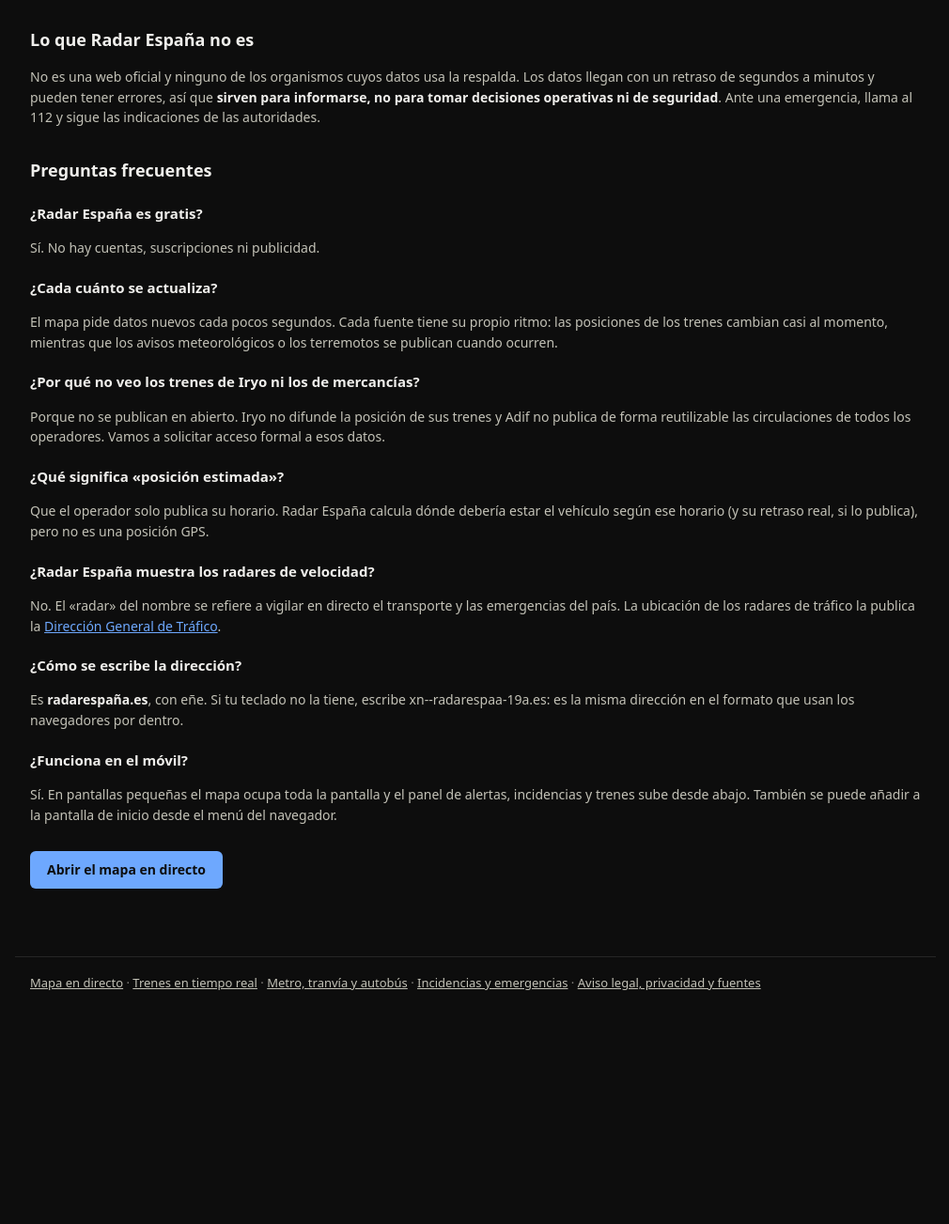
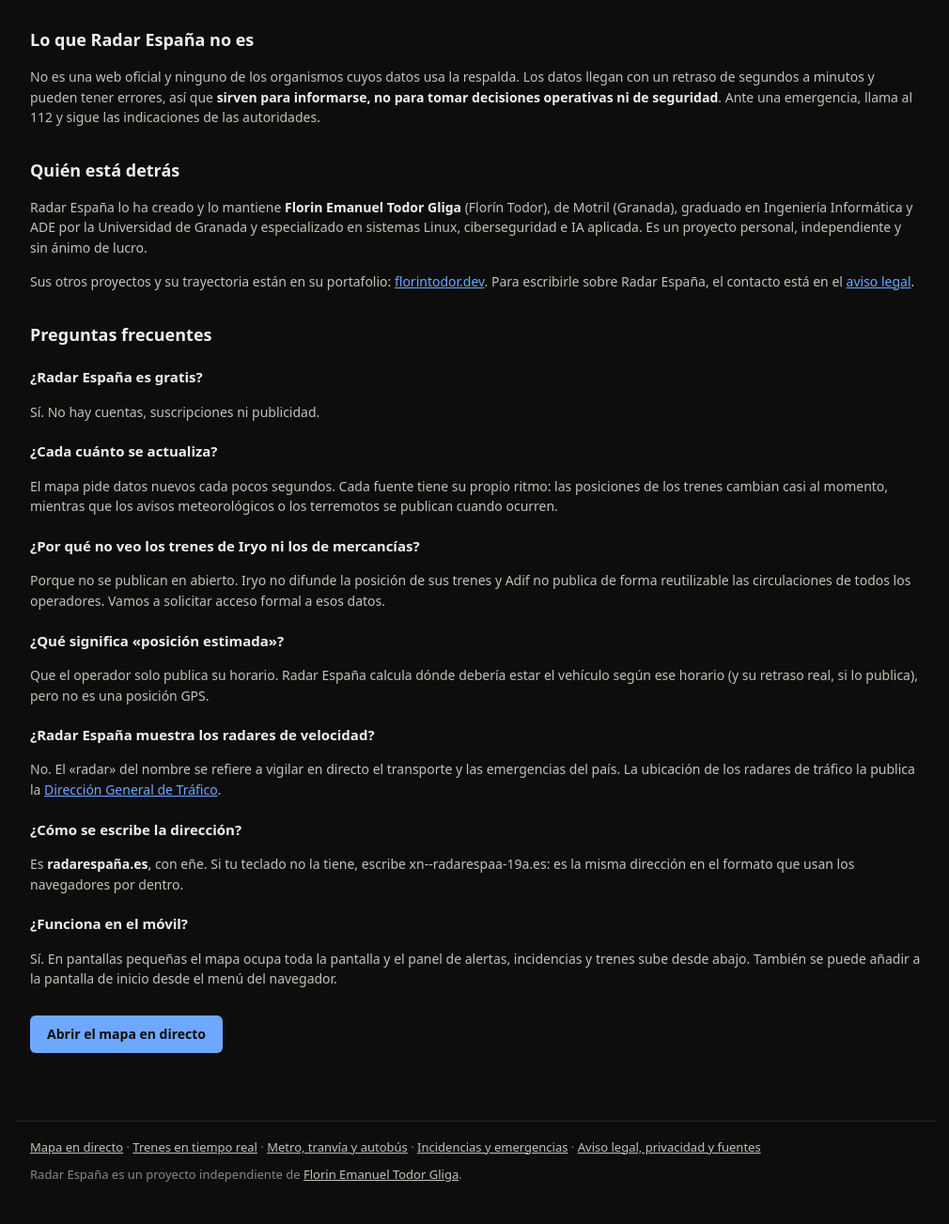
Before and after one commit to FlorinTodor/radar-es, a website: page public/que-es-radar-espana.html in a window 1280 px wide. Shown: the part 1009-2312 px from the top of the page at 94% size, without its empty margins (134-1144 px from the left). Before the commit the page ends 2108 px from the top, so only its background shows below. Drawn offline with Linux system fonts and the light colour scheme; no server answers.

Commit message:
Autor: quién está detrás de Radar España y enlace al portafolio florintodor.dev
- Sección «Quién está detrás» en /que-es-radar-espana, con los datos del portafolio.
- Línea de autoría al pie de las páginas de información y de la legal, y portafolio junto al
  titular en el aviso legal.
- meta author en las páginas y creator (Person) en los datos estructurados WebSite de la portada.

```diff
--- a/public/que-es-radar-espana.html
+++ b/public/que-es-radar-espana.html
@@ -6,6 +6,7 @@
   <title>Qué es Radar España y cómo funciona · radarespaña.es</title>
   <meta name="description" content="Radar España reúne en un mapa en tiempo real los trenes, metros, tranvías y autobuses de España, con incidencias de tráfico, avisos de AEMET, incendios y terremotos. Gratis y sin registro.">
   <link rel="canonical" href="https://xn--radarespaa-19a.es/que-es-radar-espana">
+  <meta name="author" content="Florin Emanuel Todor Gliga">
   <meta name="theme-color" content="#1a1a19">
   <meta property="og:type" content="article">
   <meta property="og:site_name" content="Radar España">
@@ -91,6 +92,14 @@
       segundos a minutos y pueden tener errores, así que <strong>sirven para informarse, no para tomar decisiones
       operativas ni de seguridad</strong>. Ante una emergencia, llama al 112 y sigue las indicaciones de las autoridades.</p>
 
+    <h2>Quién está detrás</h2>
+    <p>Radar España lo ha creado y lo mantiene <strong>Florin Emanuel Todor Gliga</strong> (Florín Todor), de Motril (Granada), graduado
+      en Ingeniería Informática y ADE por la Universidad de Granada y especializado en sistemas Linux, ciberseguridad e
+      IA aplicada. Es un proyecto personal, independiente y sin ánimo de lucro.</p>
+    <p>Sus otros proyectos y su trayectoria están en su portafolio:
+      <a href="https://florintodor.dev" rel="author">florintodor.dev</a>. Para escribirle sobre Radar España, el contacto
+      está en el <a href="/legal#legal">aviso legal</a>.</p>
+
     <h2>Preguntas frecuentes</h2>
     <h3>¿Radar España es gratis?</h3>
     <p>Sí. No hay cuentas, suscripciones ni publicidad.</p>
@@ -129,6 +138,7 @@
       <a href="/metro-tranvia-autobus">Metro, tranvía y autobús</a> · <a href="/incidencias-y-emergencias">Incidencias y emergencias</a> ·
       <a href="/legal">Aviso legal, privacidad y fuentes</a>
     </nav>
+    <p class="credit">Radar España es un proyecto independiente de <a href="https://florintodor.dev" rel="author">Florin Emanuel Todor Gliga</a>.</p>
   </footer>
 
   <script type="module" src="/js/analytics.js"></script>
--- a/public/style.css
+++ b/public/style.css
@@ -249,6 +249,7 @@ body.doc { overflow: auto; display: block; }
 .doc-body a.btn { display: inline-block; color: #0d0d0d; text-decoration: none; }
 .doc-foot { max-width: 980px; margin: 0 auto; padding: 16px 16px 40px; border-top: 1px solid var(--border); font-size: 13px; line-height: 1.8; color: var(--muted); }
 .doc-foot a { color: var(--ink-2); }
+.doc-foot .credit { margin: 6px 0 0; }
 .table-wrap { overflow-x: auto; border: 1px solid var(--border); border-radius: 8px; }
 .doc-body table { width: 100%; border-collapse: collapse; font-size: 13px; }
 .doc-body th, .doc-body td { padding: 8px 10px; text-align: left; vertical-align: top; border-bottom: 1px solid var(--border); }
```
Also changed, not shown: public/incidencias-y-emergencias.html (+2 -0 lines), public/index.html (+9 -1 lines), public/legal.html (+3 -1 lines), public/metro-tranvia-autobus.html (+2 -0 lines), public/trenes-en-tiempo-real.html (+2 -0 lines).
